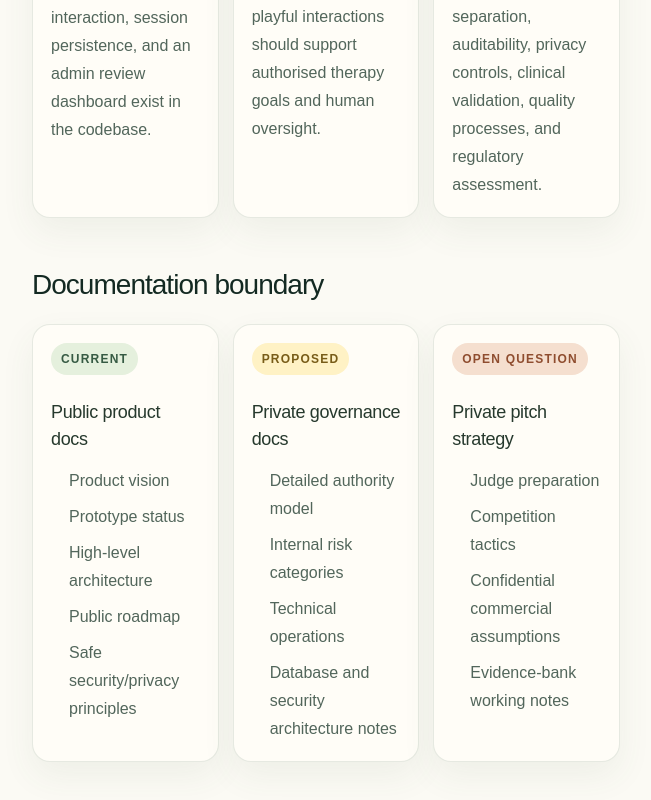
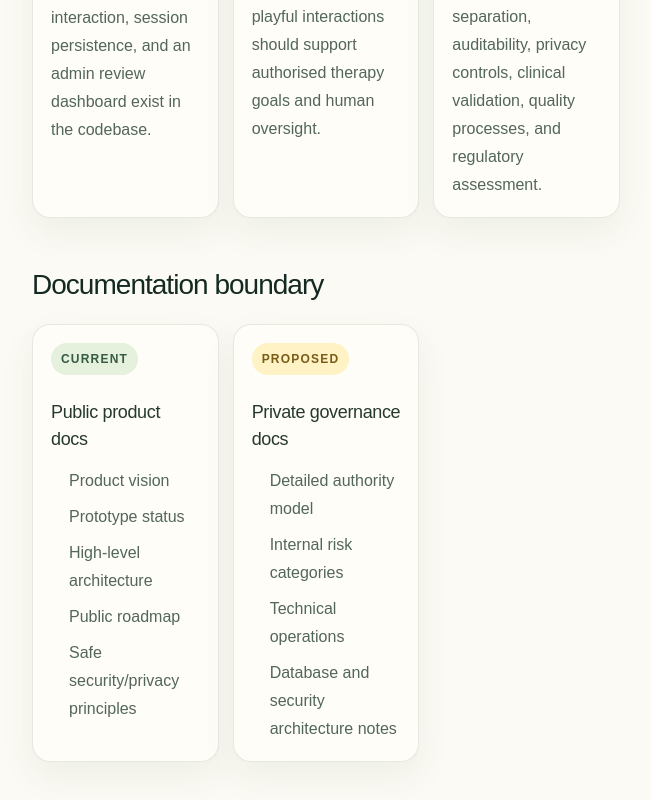
Before and after one commit to Shisa2025/bloompal, a Next.js app: page /en-SG/docs in a window 1280 px wide. Shown: the part 1124-1924 px from the top of the page, without its empty margins (324-975 px from the left). Built offline with nearby package versions, Linux system fonts and the light colour scheme.

Commit message:
docs: clean up documentation content

```diff
--- a/app/[locale]/docs/_content/docs-content.ts
+++ b/app/[locale]/docs/_content/docs-content.ts
@@ -199,11 +199,6 @@ export const docsPages: Record<string, DocsPage> = {
               title: "Private governance docs",
               status: "PROPOSED",
               items: ["Detailed authority model", "Internal risk categories", "Technical operations", "Database and security architecture notes"],
-            },
-            {
-              title: "Private pitch strategy",
-              status: "OPEN QUESTION",
-              items: ["Judge preparation", "Competition tactics", "Confidential commercial assumptions", "Evidence-bank working notes"],
             },
           ]),
         ],
@@ -770,7 +765,6 @@ export const docsPages: Record<string, DocsPage> = {
             ["app/[locale]/docs", "Public documentation site foundation."],
             ["database", "PostgreSQL connection, migrations, auth sessions, users, and game persistence helpers."],
             ["mediapipe / public/mediapipe", "Hand-tracking related code and browser assets."],
-            ["docs-internal", "Private repo-only product governance and competition documentation."],
           ]),
         ],
       },
@@ -1370,7 +1364,7 @@ export const docsPages: Record<string, DocsPage> = {
         id: "partners",
         title: "Potential partner categories",
         blocks: [
-          p("BloomPal may be relevant to physiotherapy clinics, rehabilitation centres, community care settings, eldercare organisations, and healthcare innovation partners. Specific commercial terms and pitch strategy belong in private documentation."),
+          p("BloomPal may be relevant to physiotherapy clinics, rehabilitation centres, community care settings, eldercare organisations, and healthcare innovation partners."),
         ],
       },
     ],
```
Also changed, not shown: 1 other file (tests, documents, lock files or other folders).
